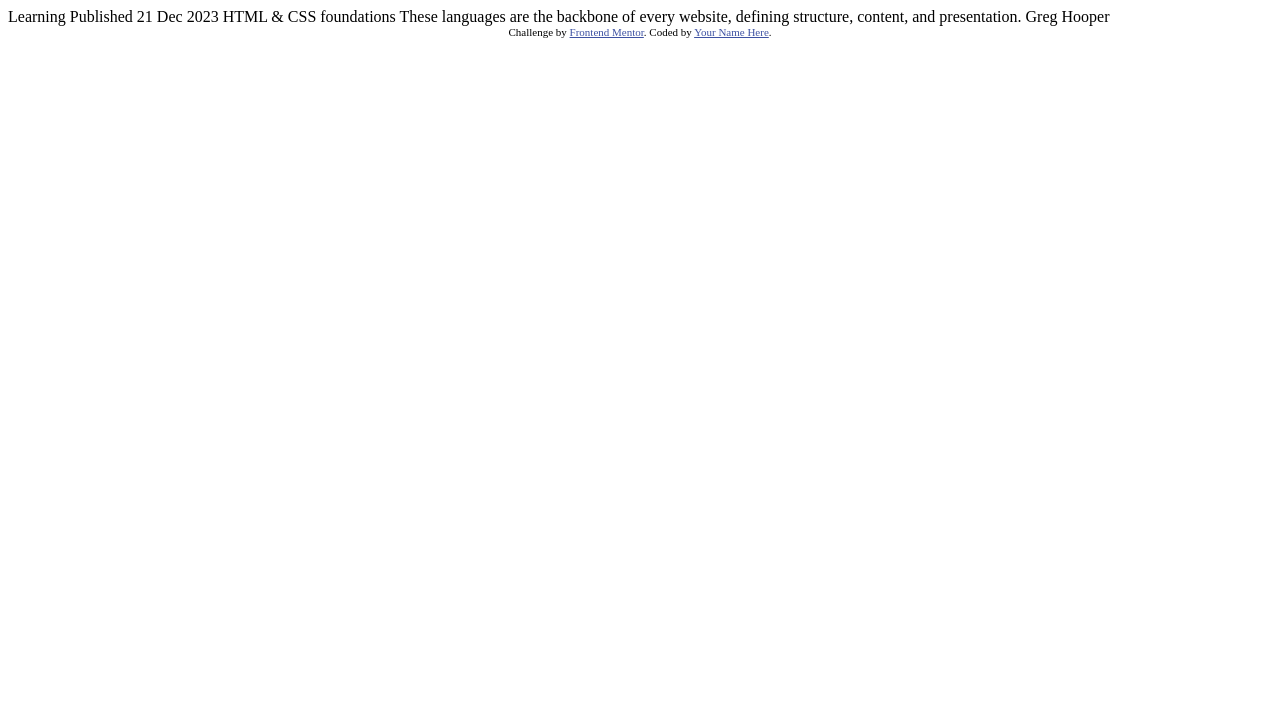
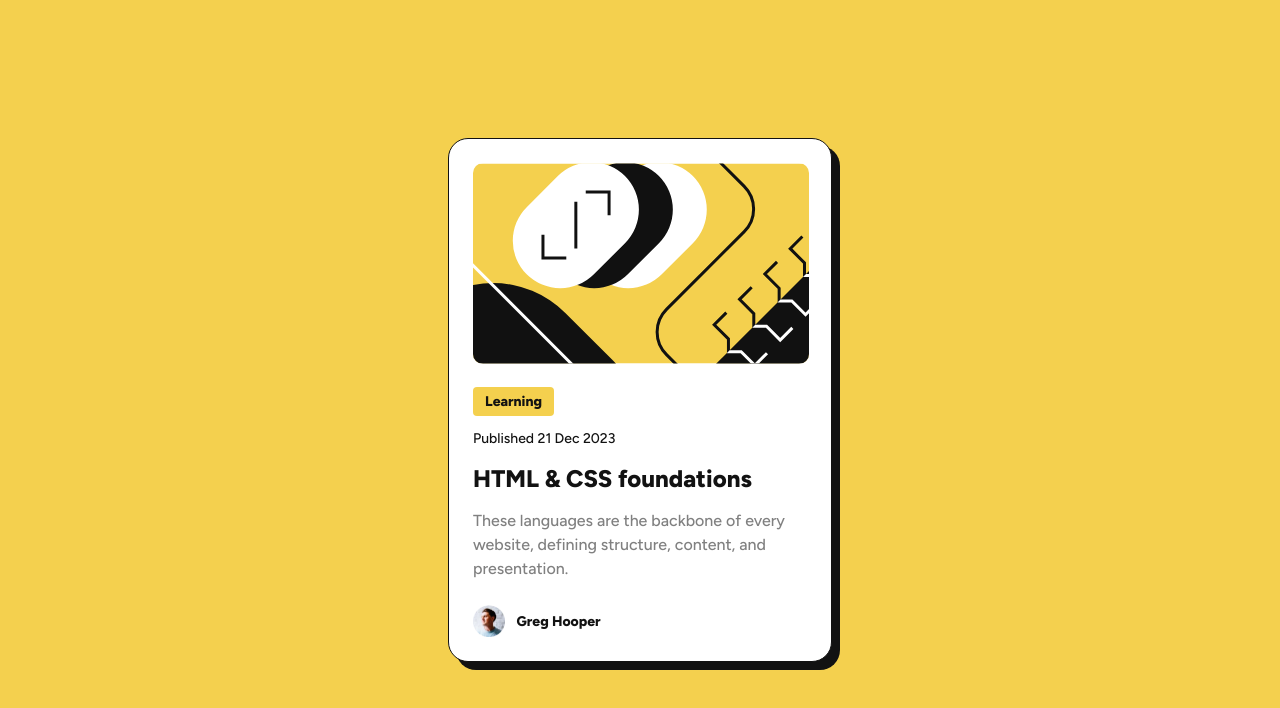
Before and after one commit to vi-almeida-design/front-end-mentor-learning-path-1.2, a plain HTML site: page index.html in a window 1280 px wide. Drawn offline with Linux system fonts and the light colour scheme.

Commit message:
Update index.html

```diff
--- a/index.html
+++ b/index.html
@@ -6,29 +6,167 @@
 
     <link rel="icon" type="image/png" sizes="32x32" href="./assets/images/favicon-32x32.png">
 
-  <title>Frontend Mentor | Blog preview card</title>
+    <link rel="preconnect" href="https://fonts.googleapis.com">
+    <link rel="preconnect" href="https://fonts.gstatic.com" crossorigin>
+    <link href="https://fonts.googleapis.com/css2?family=Figtree:ital,wght@0,300..900;1,300..900&display=swap" rel="stylesheet">
 
-  <!-- Feel free to remove these styles or customise in your own stylesheet 👍 -->
+    <title>Frontend Mentor | Blog preview card by Vi Almeida</title>
+
     <style>
-    .attribution { font-size: 11px; text-align: center; }
-    .attribution a { color: hsl(228, 45%, 44%); }
+      * {
+        box-sizing: border-box;
+        font-family: "Figtree", sans-serif;
+        margin: 0;
+        padding: 0;
+      }
+
+      :root {
+        --yellow: hsl(47,88%,63%);
+        --white: hsl(0,0%,100%);
+        --grey: hsl(0,0%,50%);
+        --black: hsl(0,0%,7%);
+      }
     </style>
+
   </head>
   <body>
+    <main>
+      <div class="blog_preview_card">
+        <div class="blog_preview_img">
+          <img src="./assets/images/illustration-article.svg">
+        </div>
 
-  Learning
+        <div class="blog_preview_text">
+          <div class="article_tag">
+            <p>Learning</p>
+          </div>
 
-  Published 21 Dec 2023
+          <div class="article_date">
+            <p>Published 21 Dec 2023</p>
+          </div>
 
-  HTML & CSS foundations
+          <div class="article_title">
+            <h1>HTML & CSS foundations</h1>
+          </div>
 
-  These languages are the backbone of every website, defining structure, content, and presentation.
+          <div class="article_description">
+            <p>These languages are the backbone of every website, defining structure, content, and presentation.</p>
+          </div>
 
-  Greg Hooper
+        </div>
 
-  <div class="attribution">
-    Challenge by <a href="https://www.frontendmentor.io?ref=challenge" target="_blank">Frontend Mentor</a>.
-    Coded by <a href="#">Your Name Here</a>.
+        <div class="blog_preview_author">
+          <img src="./assets/images/image-avatar.webp">
+
+          <p>Greg Hooper</p>
         </div>
+      </div>
+    </main>
+
+    <style>
+      main {
+        height: 100vh;
+        background-color: var(--yellow);
+
+        display: flex;
+        /*Specifying flex-direction may be unnecessary, but I'm adding it just in case*/
+        flex-direction: column;
+        align-items: center;
+        justify-content: center;
+      }
+
+      .blog_preview_card{
+        background-color: var(--white);
+        width:100%;
+        max-width: 384px;
+
+        padding:24px;
+        border-radius: 20px;
+        border: 1px solid var(--black);
+        box-shadow: 8px 8px 0px 0 var(--black);
+
+        margin: 0 auto;
+      }
+
+      .blog_preview_img{
+        height: 100%;
+        max-height: 200px;
+        width: auto;
+      }
+
+      .blog_preview_img img{
+        border-radius: 10px;
+      }
+
+      .blog_preview_text{
+        display: flex;
+        flex-direction: column;
+        gap: 12px;
+
+        margin: 24px 0px 24px 0px;
+      }
+
+      .article_tag p{
+        background-color: var(--yellow);
+        max-width: fit-content;
+        padding: 4px 12px;
+        border-radius: 4px;
+
+        font-weight: 800;
+        font-size: 14px;
+        line-height: 1.5;
+        color: var(--black);
+      }
+
+      .article_date p{
+        max-width: fit-content;
+
+        font-size: 14px;
+        font-weight: 500;
+        line-height: 1.5;
+        color: var(--black);
+      }
+
+      .article_title h1{
+        max-width: fit-content;
+
+        font-size: 24px;
+        font-weight: 800;
+        line-height: 1.5;
+        color: var(--black);
+      }
+
+      .article_description p {
+        max-width: fit-content;
+
+        font-size: 16px;
+        font-weight: 500;
+        line-height: 1.5;
+        color: var(--grey);
+      }
+
+      .blog_preview_author{
+        max-width: fit-content;
+        display: flex;
+        flex-direction: row;
+        gap: 12px;
+      }
+
+      .blog_preview_author img{
+        height: 32px;
+      }
+
+      .blog_preview_author p{
+        align-self: center;
+
+        font-size: 14px;
+        font-weight: 800;
+        line-height: 1.5;
+        color: var(--black);
+      }
+
+    </style>
+
+
   </body>
 </html>
```
Lines whose indentation alone changed are shown as unchanged.
